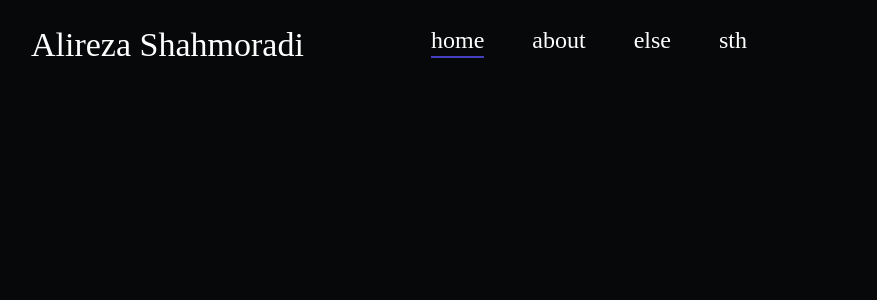
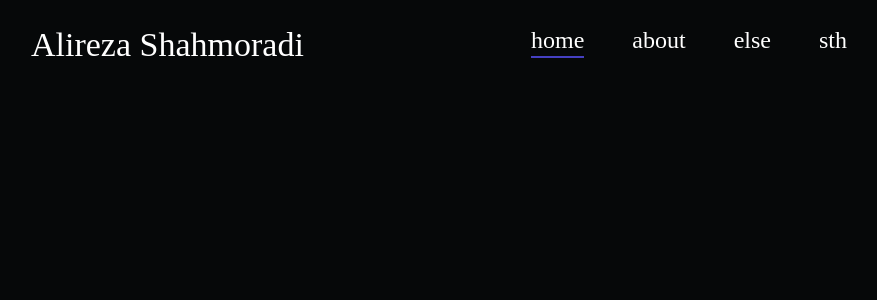
Before and after one commit to Alireza-8080-react/resume, a Next.js app: page / in a window 1280 px wide. Shown: the top 300 px of the page, without its empty margins (9-886 px from the left). Built offline with nearby package versions, Linux system fonts and the light colour scheme.

Commit message:
define more sizes for header

```diff
--- a/src/components/Header/index.tsx
+++ b/src/components/Header/index.tsx
@@ -5,10 +5,10 @@ import { Navbar } from "./_components/Navbar";
 export const Header = () => {
   return (
     <Grid container>
-      <Grid item xl={4} lg={4} md={6} sm={5}>
+      <Grid item xl={5} lg={5} md={6} sm={5}>
         <Logo />
       </Grid>
-      <Grid item xl={8} lg={8} md={6} sm={7}>
+      <Grid item xl={7} lg={7} md={6} sm={7}>
         <Navbar />
       </Grid>
     </Grid>
```
